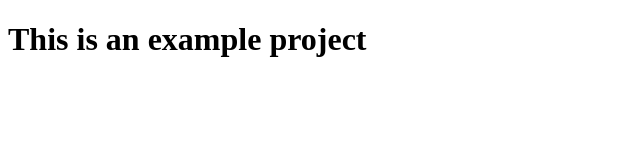
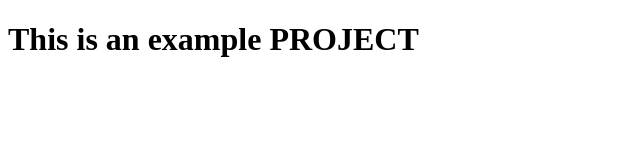
Before and after one commit to dasha-semenova/project-1, a plain HTML site: page index.html in a window 1280 px wide. Shown: the whole page, without its empty margins (0-640 px from the left). Drawn offline with Linux system fonts and the light colour scheme.

Commit message:
edit word PROJECT

```diff
--- a/index.html
+++ b/index.html
@@ -6,6 +6,6 @@
     <title>Document</title>
   </head>
   <body>
-    <h1>This is an example project</h1>
+    <h1>This is an example PROJECT</h1>
   </body>
 </html>
```
